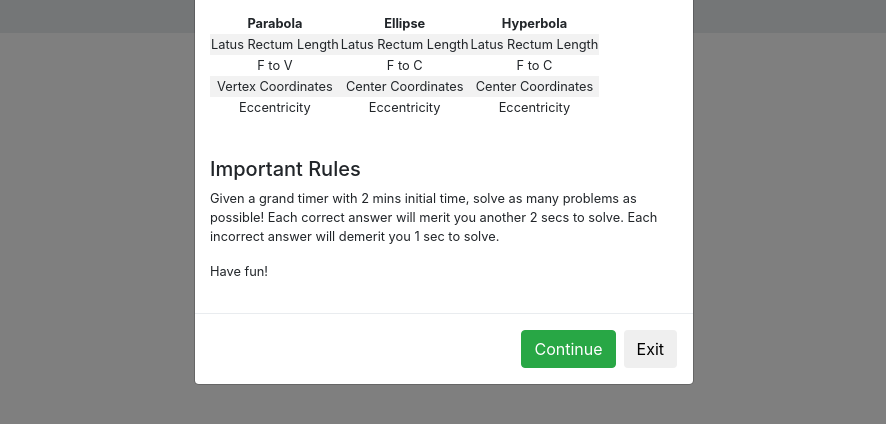
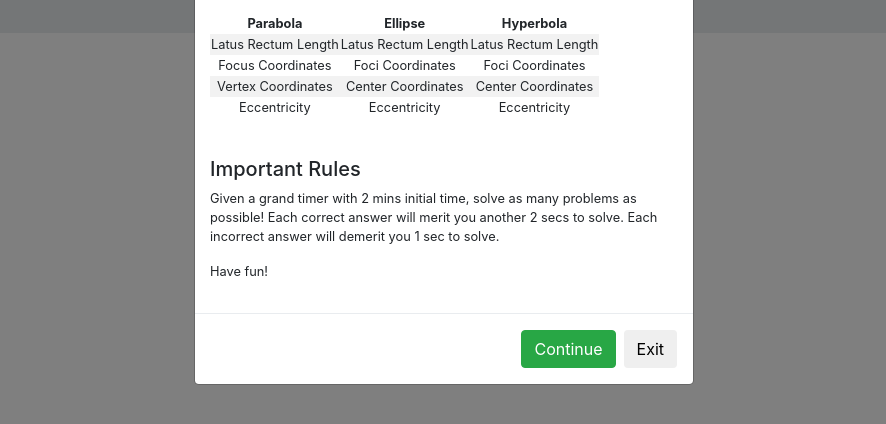
Before and after one commit to bldamalla/dual-nappe, a plain HTML site: page index.html in a window 1280 px wide. Both pictures are taken after a click on the button "Conic Blitz". Shown: the part 206-630 px from the top of the page, without its empty margins (196-1082 px from the left). Drawn offline with nearby package versions, Linux system fonts and the light colour scheme.

Commit message:
Update root index.html

```diff
--- a/index.html
+++ b/index.html
@@ -84,9 +84,9 @@
 								<td>Latus Rectum Length</td>
 							</tr>
 							<tr>
-								<td>F to V</td>
-								<td>F to C</td>
-								<td>F to C</td>
+								<td>Focus Coordinates</td>
+								<td>Foci Coordinates</td>
+								<td>Foci Coordinates</td>
 							</tr>
 							<tr>
 								<td>Vertex Coordinates</td>
```
